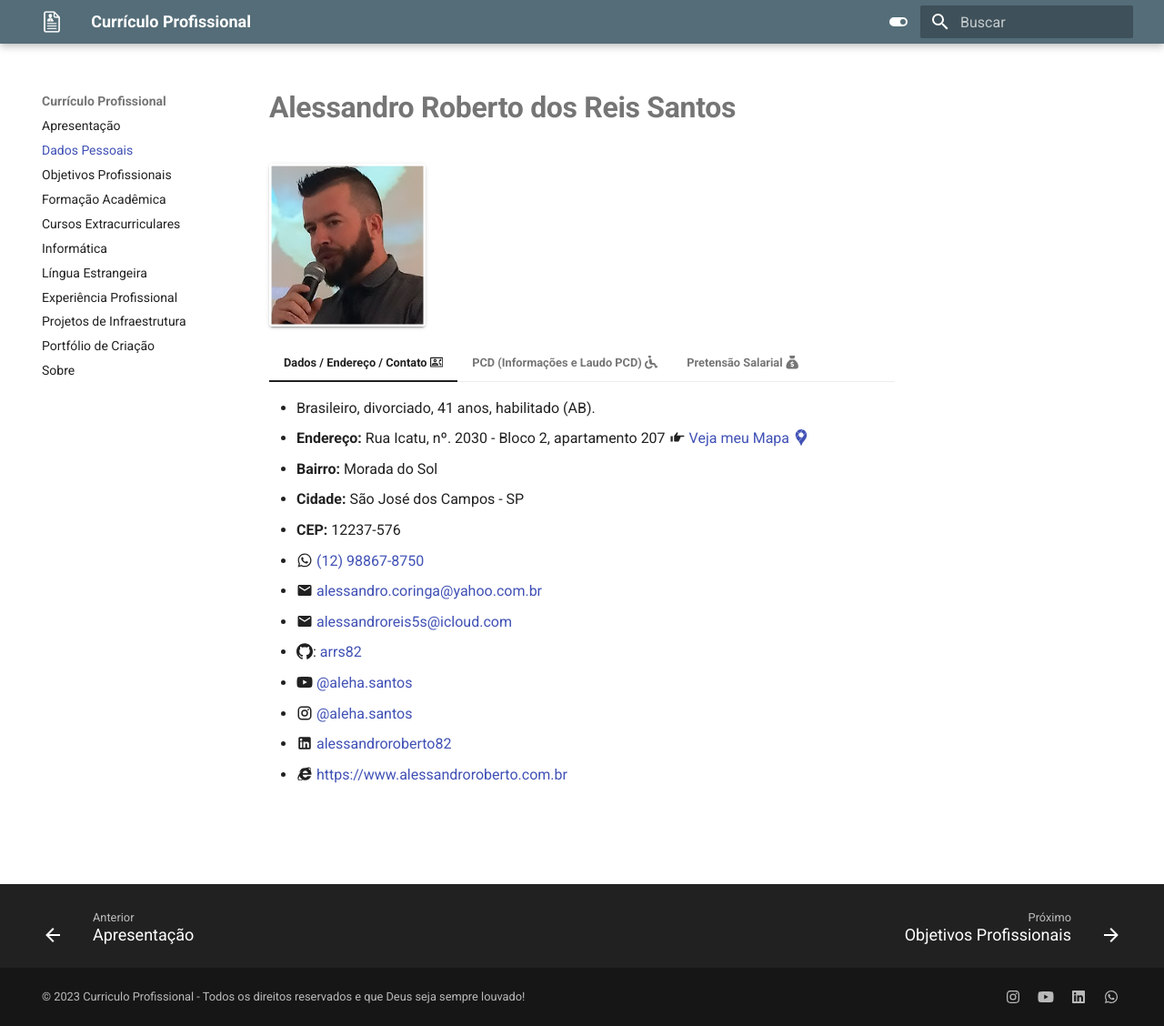
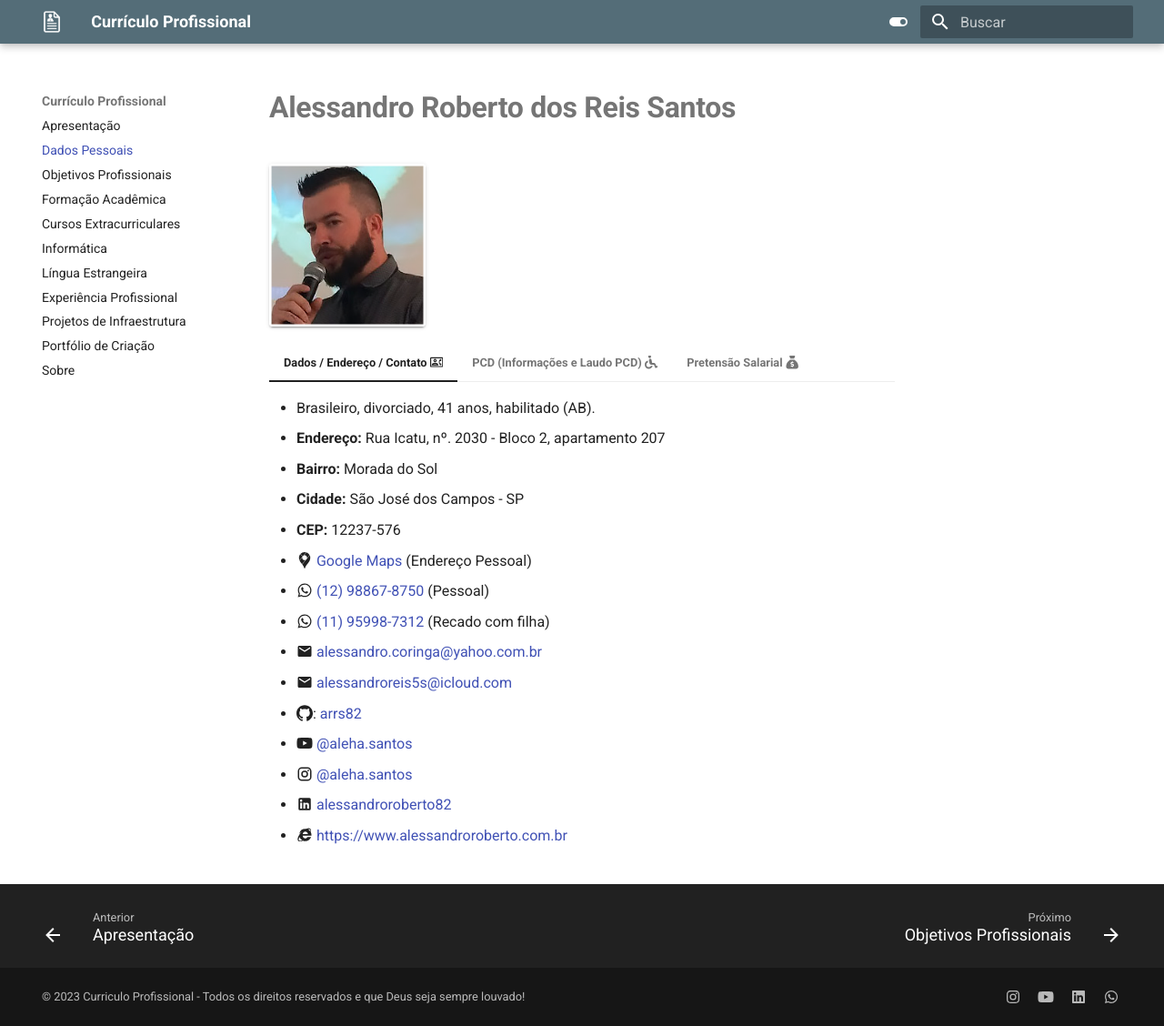
Before and after one commit to arrs82/curriculo, an MkDocs documentation site: the page built from docs/dados-pessoais.md, in a window 1280 px wide and 1128 px high. Shown: the whole window at 91% size. Built offline with MkDocs 1.6.1 and Material for MkDocs 9.7.7, drawn with Linux system fonts in a browser that asks for light colours; nearby versions of some CDN libraries.

Commit message:
Dados contato update

```diff
--- a/docs/dados-pessoais.md
+++ b/docs/dados-pessoais.md
@@ -6,11 +6,13 @@
 
     * Brasileiro, divorciado, 41 anos, habilitado (AB).
     * **Endereço:**
-    Rua Icatu, nº. 2030 - Bloco 2, apartamento 207 :material-hand-pointing-right: [Veja meu Mapa :simple-googlemaps:](https://www.google.com/maps/d/embed?mid=1jyKY2d8Bm94XTHxT_CXWcC6Ibl47fK8&ehbc=2E312F"){:target="_blank"}
+    Rua Icatu, nº. 2030 - Bloco 2, apartamento 207
     * **Bairro:** Morada do Sol
     * **Cidade:** São José dos Campos - SP
     * **CEP:** 12237-576
-    * :material-whatsapp: [(12) 98867-8750](https://wa.me/5512988678750){:target="_blank"}
+    * :simple-googlemaps: [Google Maps](https://www.google.com/maps/d/embed?mid=1jyKY2d8Bm94XTHxT_CXWcC6Ibl47fK8&ehbc=2E312F"){:target="_blank"} (Endereço Pessoal)
+    * :material-whatsapp: [(12) 98867-8750](https://wa.me/5512988678750){:target="_blank"} (Pessoal)
+    * :material-whatsapp: [(11) 95998-7312](https://wa.me/5511959987312){:target="_blank"} (Recado com filha)
     * :material-email: [alessandro.coringa@yahoo.com.br](mailto:alessandro.coringa@yahoo.com.br)
     * :material-email: [alessandroreis5s@icloud.com](mailto:alessandroreis5s@icloud.com)
     * :simple-github:: [arrs82](https://github.com/arrs82){:target="_blank"}
```
